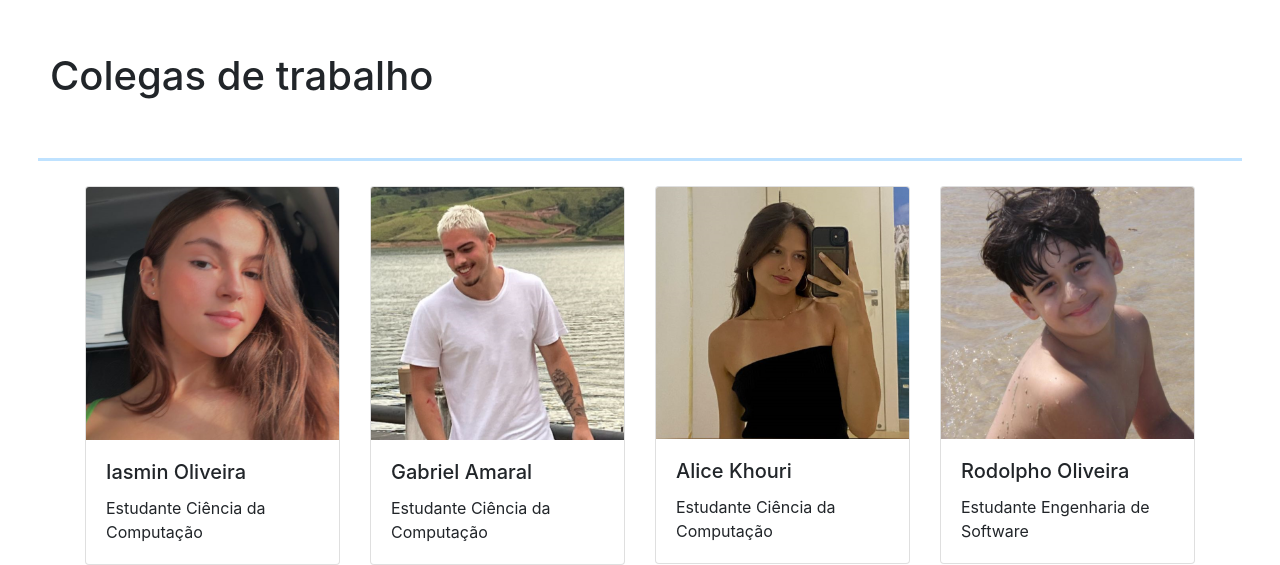
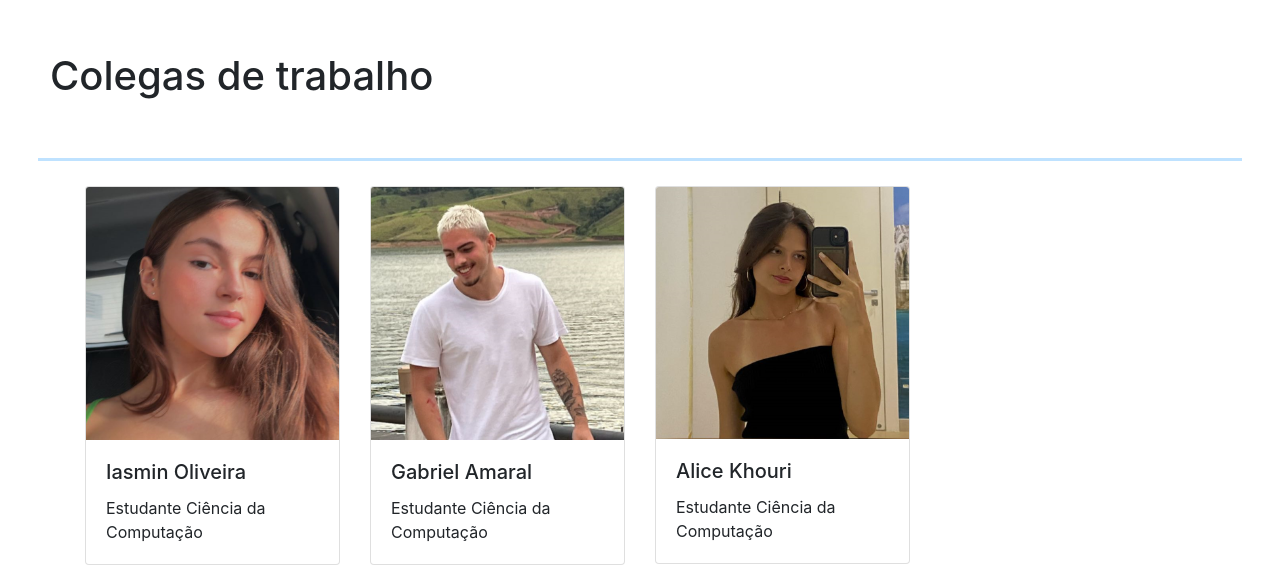
Before and after one commit to matheusmra/DIW, a plain HTML site: page index.html in a window 1280 px wide. Shown: the part 2107-2672 px from the top of the page. Drawn offline with nearby package versions, Linux system fonts and the light colour scheme.

Commit message:
Update 5
Atualizações em styles.cc e index.html

```diff
--- a/index.html
+++ b/index.html
@@ -182,14 +182,6 @@
               </div>
             </div>
         </div>
-        <div class="col-md-3">
-            <div class="card">
-              <img src="imgs/rodolpho.png" class="card-img-top" alt="Imagem colega 4">
-              <div class="card-body">
-                <h5 class="card-title">Rodolpho Oliveira</h5>
-                <p class="card-text">Estudante Engenharia de Software</p>
-              </div>
-            </div>
 
         </div>
       </div>
--- a/styles.css
+++ b/styles.css
@@ -1,4 +1,4 @@
-/* Perfil */
+/* Cabeçalho */
 * {
     padding: 0;
     margin: 0;
@@ -29,7 +29,7 @@ nav {
     color: #202020;
     text-decoration: none;
 }
-
+/* Perfil */
 .hr{
     color:#229afc
 }
```
Also changed, not shown: imgs/pessoa1.jpeg (deleted), imgs/pessoa2.jpeg (deleted), imgs/pessoa3.jpeg (deleted), imgs/pessoa4.jpeg (deleted), imgs/rodolpho.png (deleted).
